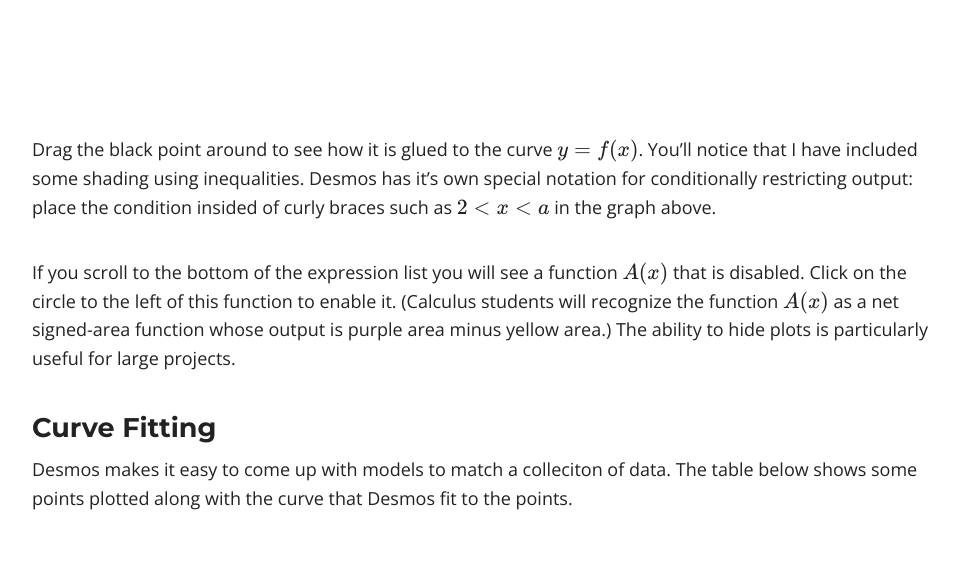
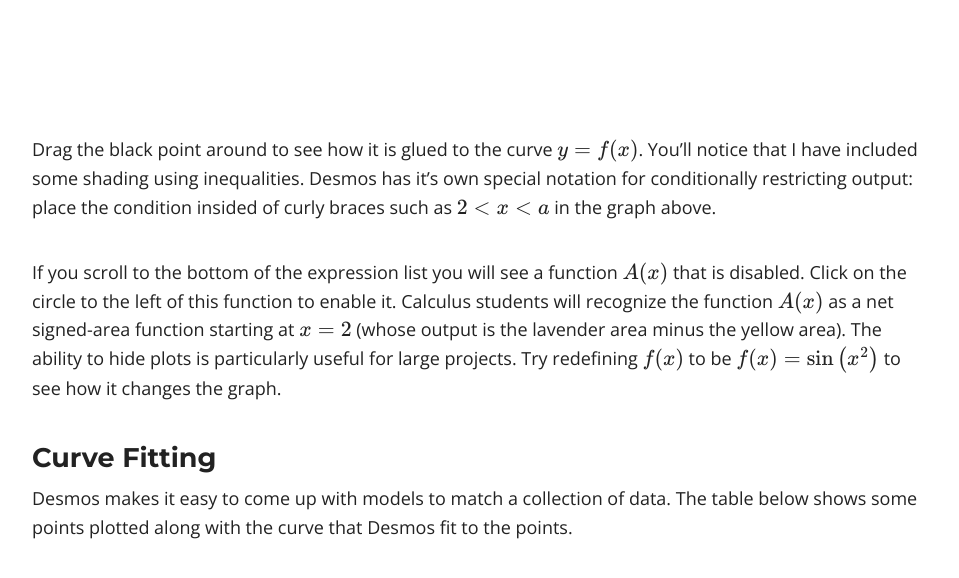
Before and after one commit to sergeballif/sergeballif.github.io, a Jekyll site: the page built from play.md, in a window 1280 px wide and 900 px high, scrolled down 4907 px. Shown: the top 578 px of the window, without its empty margins (158-1117 px from the left). Built offline with Jekyll 4.4.1, drawn with Linux system fonts in a browser that asks for light colours; nearby versions of some CDN libraries; formulas are drawn with MathJax 3; some of the changed text lies outside the part shown.

Commit message:
Update play.md

```diff
--- a/play.md
+++ b/play.md
@@ -113,7 +113,7 @@
 Notice how the list $m$ can be used to plot multiple slopes of a line with a single command. The list $L$ is used to plot points on the sine curve. Try plotting the points on a circle by plotting $(\cos(L),\sin(L))$.
 
 ### Parametric Curves
-Most curves in the plane are not functions in the traditional sense because they fail the vertical line test. However we can write the variables $x$ and $y$ as functions of a third variable $t$. Below we look at the plot of the parametric function
+Most curves in the plane are not functions in the traditional sense because they fail the vertical line test. However we can write the variables $x$ and $y$ as functions of a third variable $t$. Below we look at the plot of the parametric functions
 $$
 \begin{align*}
 x(t)=\cos(3t), 0\le t \le 2\pi\\
@@ -137,7 +137,7 @@
 I sneeked a parameter $a$ into the calculator so that we can actually watch the curve being drawn. Click the play button to the left of $a$ to see the curve in action.
 
 ### Inequalities
-Desmos will plot the formula for
+Desmos will plot inequalities for you.
 
   <p><div id="calculator5" style="width: 800px; height: 400px; margin: auto;"></div></p>
   <script >
@@ -201,17 +201,17 @@
     color: '#FFCC11'
 });
       calculator.setExpression({
-  id:'1', latex:'A(x)=\\int_{2}^{x}\\left(\\cos(t)+sin(3t)\\right)dt',
+  id:'1', latex:'A(x)=\\int_{2}^{x}f(t)dt',
  hidden: 'true'});
 </script>
 
 Drag the black point around to see how it is glued to the curve $y=f(x)$. You'll notice that I have included some shading using inequalities. Desmos has it's own special notation for conditionally restricting output: place the condition insided of curly braces such as $\{2<x < a\}$ in the graph above.
 
-If you scroll to the bottom of the expression list you will see a function $A(x)$ that is disabled. Click on the circle to the left of this function to enable it. (Calculus students will recognize the function $A(x)$ as a net signed-area function whose output is purple area minus yellow area.) The ability to hide plots is particularly useful for large projects.
+If you scroll to the bottom of the expression list you will see a function $A(x)$ that is disabled. Click on the circle to the left of this function to enable it. Calculus students will recognize the function $A(x)$ as a net signed-area function starting at $x=2$ (whose output is the lavender area minus the yellow area). The ability to hide plots is particularly useful for large projects. Try redefining $f(x)$ to be $f(x)=\sin \left(x^2\right)$ to see how it changes the graph.
 
 ### Curve Fitting
 
-Desmos makes it easy to come up with models to match a colleciton of data. The table below shows some points plotted along with the curve that Desmos fit to the points.
+Desmos makes it easy to come up with models to match a collection of data. The table below shows some points plotted along with the curve that Desmos fit to the points.
 
 <p><div id="calculator7" style="width: 800px; height: 400px; margin: auto;"></div></p>
   <script >
```
Also changed, not shown: other parts of play.md (+1 -1 lines).
